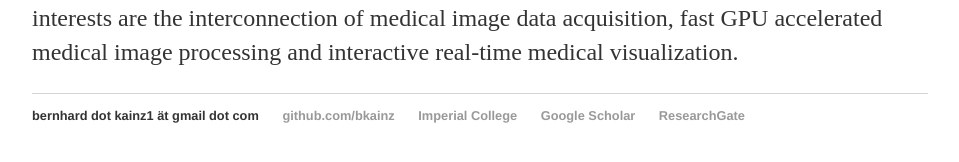
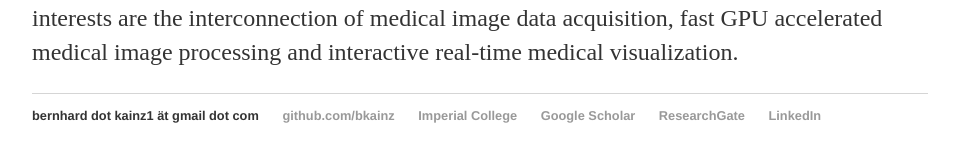
Before and after one commit to bkainz/bkainz.github.io, a Jekyll site: the page built from index.html, in a window 1280 px wide. Shown: the part 618-780 px from the top of the page, without its empty margins (160-1119 px from the left). Built offline with Jekyll 4.4.1, drawn with Linux system fonts in a browser that asks for light colours.

Commit message:
linkedIn

```diff
--- a/_layouts/default.html
+++ b/_layouts/default.html
@@ -30,6 +30,7 @@
    <li><a target="_blank" href="http://www.imperial.ac.uk/people/b.kainz">Imperial College</a></li>
     <li><a target="_blank" href="https://scholar.google.com/citations?user=Igxq-YEAAAAJ&hl=en">Google Scholar</a></li>
     <li><a target="_blank" href="https://www.researchgate.net/profile/Bernhard_Kainz2?ev=hdr_xprf">ResearchGate</a></li>
+    <li><a target="_blank" href="https://uk.linkedin.com/pub/bernhard-kainz/20/143/435">LinkedIn</a></li>
    </ul>
   </footer>
   </body>
```
